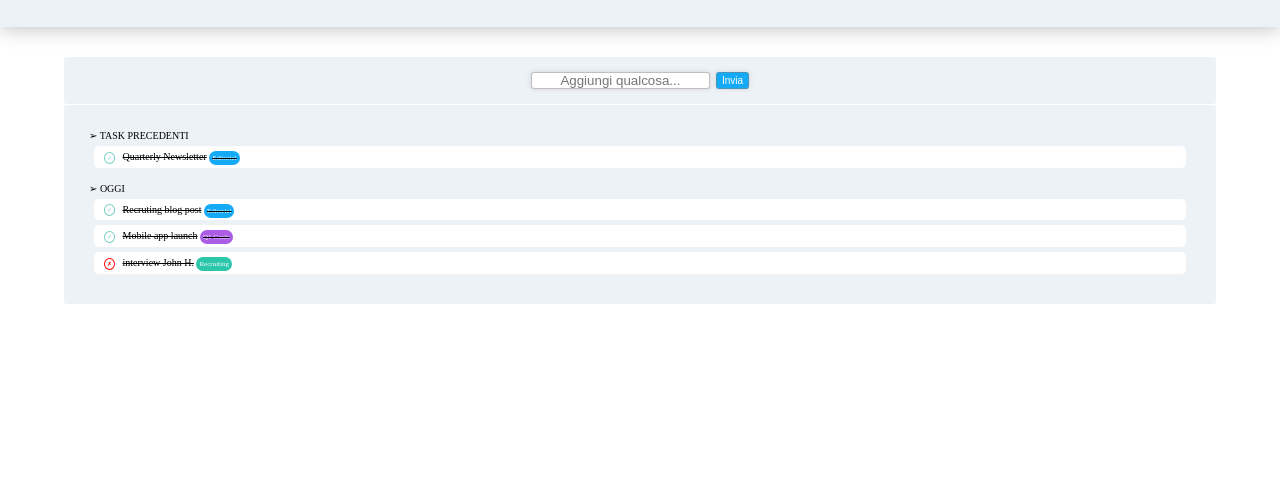
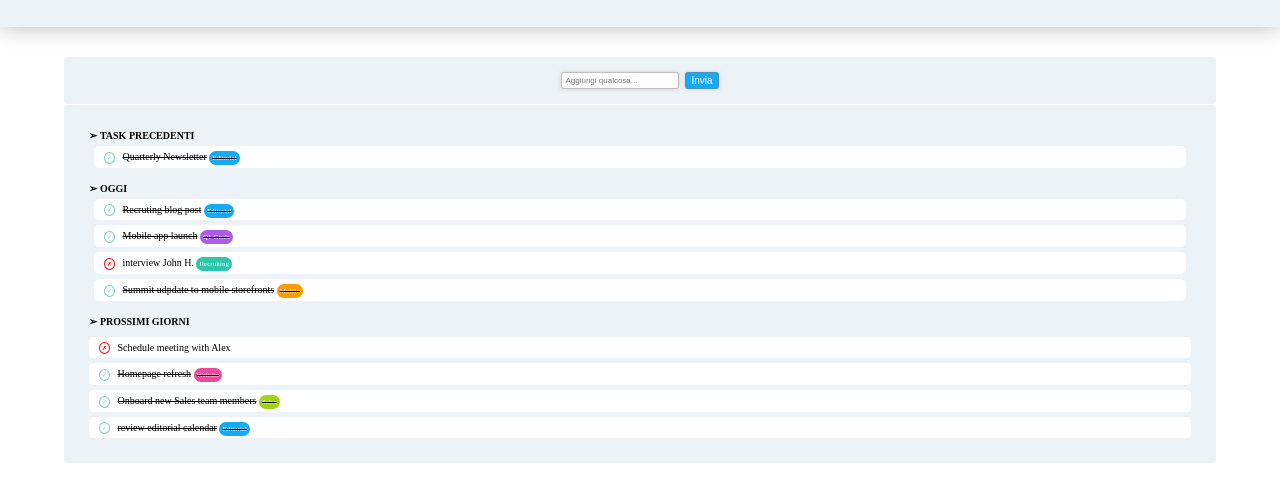
Before and after one commit to WalterCorsini/html-css-toboolist, a plain HTML site: page index.html in a window 1280 px wide. Shown: the part 43-544 px from the top of the page. Drawn offline with Linux system fonts and the light colour scheme.

Commit message:
add: last modify exercise

```diff
--- a/css/master.css
+++ b/css/master.css
@@ -42,6 +42,9 @@
     border: 1px solid rgba(128, 128, 128, 0.5);
     box-shadow: 0 0 5px 0 lightgrey;
     vertical-align:middle;
+    font-size: 8px;
+    padding: 3px;
+    text-align: left;
 }
 
 .button-add{
@@ -75,6 +78,10 @@
 
 .list-title{
     padding: 5px;
+}
+
+.list-title >span{
+    font-weight: 800;
 }
 
 li{
@@ -143,4 +150,8 @@ li{
 .internet{
     background-color: rgb(236, 74, 157);
 }
+
+.sales{
+    background-color: rgb(163, 209, 22);
+}
 /* /CATEGORY TASK */
--- a/index.html
+++ b/index.html
@@ -61,29 +61,46 @@
                         </li>
                         <li class="things">
                             <span class="sign cross">&cross;</span>
-                            <span class="linethrough">interview John H.</span>
+                            <span >interview John H.</span>
                             <span class="type news"">Recruiting</span>
+                        </li>
+                        <li class="things">
+                            <span class="sign check">&check;</span>
+                            <span class="linethrough">Summit udpdate to mobile storefronts</span>
+                            <span class="type mobile linethrough"">Mobile</span>
                         </li>
                     </ul>
                 </li>
                 <!-- /TODAY LIST -->
 
                 <!-- TOMORROW LIST -->
-                <li>
-                    <ul class="list-none">
-                        <li></li>
-                        <li></li>
-                        <li></li>
-                        <li></li>
-                    </ul>
+                <li class="list-title">
+                    <span class="freccia">&#10146;</span>
+                    <span>PROSSIMI GIORNI</span>
+                    <li class="things">
+                        <span class="sign cross">&cross;</span>
+                        <span >Schedule meeting with Alex</span>
+                    </li>
+                </li>
+                <li class="things">
+                    <span class="sign check">&check;</span>
+                    <span class="linethrough">Homepage refresh</span>
+                    <span class="type internet linethrough"">Website</span>
+                </li>
+                <li class="things">
+                    <span class="sign check">&check;</span>
+                    <span class="linethrough">Onboard new Sales team members</span>
+                    <span class="type sales linethrough"">Sales</span>
+                </li>
+                <li class="things">
+                    <span class="sign check">&check;</span>
+                    <span class="linethrough">review editorial calendar</span>
+                    <span class="type editorial linethrough"">Editorial</span>
                 </li>
                 <!-- TOMORROW LIST -->
-
             </ul>
         </div>
         <!-- LIST -->
-
-
     </main>
     <!-- /MAIN -->
 
```
